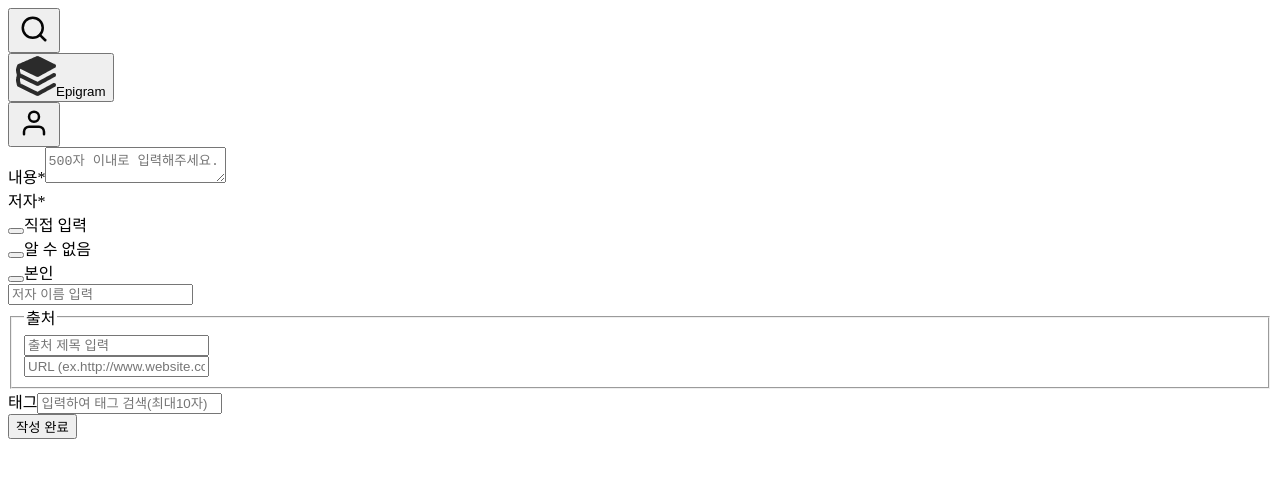
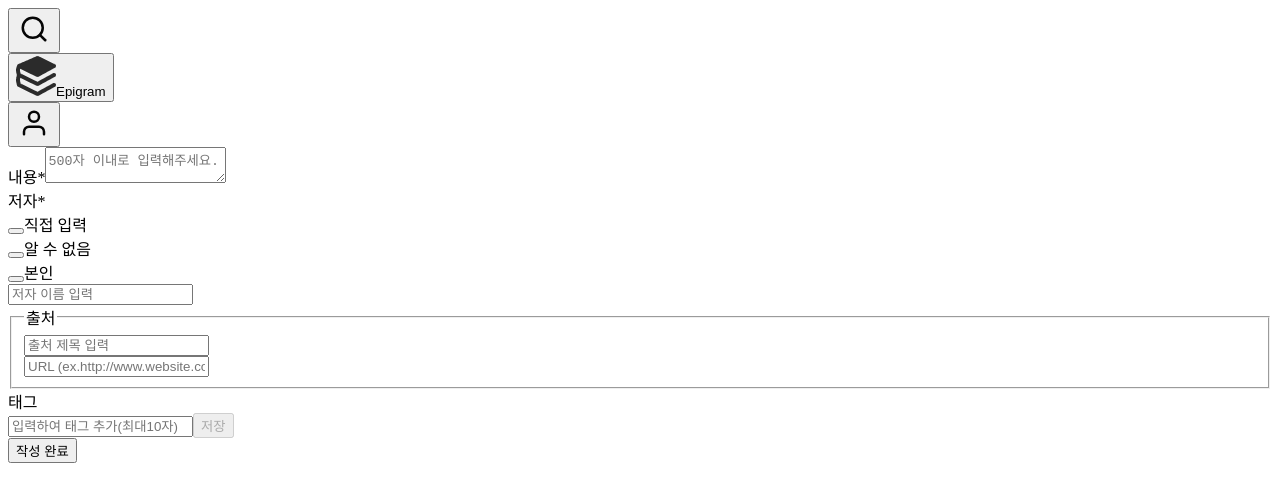
Before and after one commit to epigram5-9/epigram, a Next.js app: page /epigram/add in a window 1280 px wide. Shown: the top 502 px of the page. Built offline with nearby package versions, Linux system fonts and the light colour scheme.

Commit message:
FE-72✨ 태그 저장기능 추가

```diff
--- a/src/pageLayout/Epigram/AddEpigram.tsx
+++ b/src/pageLayout/Epigram/AddEpigram.tsx
@@ -1,4 +1,4 @@
-import React from 'react';
+import React, { KeyboardEvent, useState } from 'react';
 import { useForm } from 'react-hook-form';
 import { zodResolver } from '@hookform/resolvers/zod';
 import Header from '@/components/Header/Header';
@@ -10,6 +10,9 @@ import { Form, FormField, FormItem, FormLabel, FormControl, FormMessage } from '
 import { AddEpigramFormSchema, AddEpigramFormType } from '@/schema/addEpigram';
 
 function AddEpigram() {
+  const [tags, setTags] = useState<string[]>([]);
+  const [currentTag, setCurrentTag] = useState('');
+
   const form = useForm<AddEpigramFormType>({
     resolver: zodResolver(AddEpigramFormSchema),
     defaultValues: {
@@ -17,12 +20,36 @@ function AddEpigram() {
       author: '',
       referenceTitle: '',
       referenceUrl: '',
-      tags: '',
+      tags: [],
     },
   });
 
-  const onSubmit = (data: AddEpigramFormType) => {
-    // data 확인용 콘솔출력
+  // NOTE: 태그 저장 버튼
+  const handleAddTag = () => {
+    if (currentTag && currentTag.length <= 10 && tags.length < 3) {
+      const newTags = [...tags, currentTag];
+      setTags(newTags);
+      form.setValue('tags', newTags); // 폼 상태 업데이트
+      setCurrentTag('');
+    }
+  };
+
+  // NOTE: 태그 삭제 버튼
+  const handleRemoveTag = (tagToRemove: string) => {
+    const newTags = tags.filter((tag) => tag !== tagToRemove);
+    setTags(newTags);
+    form.setValue('tags', newTags); // 폼 상태 업데이트
+  };
+
+  // NOTE: 태그를 저장할려고 enter를 눌렀을때 폼 제출 방지
+  const handleKeyDown = (e: KeyboardEvent<HTMLInputElement>) => {
+    if (e.key === 'Enter') {
+      e.preventDefault();
+      handleAddTag();
+    }
+  };
+
+  const handleSubmit = (data: AddEpigramFormType) => {
     /* eslint-disable no-console */
     console.log(data);
   };
@@ -32,7 +59,7 @@ function AddEpigram() {
       <Header icon='search' routerPage='/search' isLogo insteadOfLogo='' isProfileIcon isShareIcon={false} isButton={false} textInButton='' disabled={false} onClick={() => {}} />
       <div className='border-t-2 w-full flex flex-col justify-center items-center'>
         <Form {...form}>
-          <form onSubmit={form.handleSubmit(onSubmit)} className='flex flex-col justify-center item-center gap-8 w-[312px] md:w-[384px] lg:w-[640px] py-6'>
+          <form onSubmit={form.handleSubmit(handleSubmit)} className='flex flex-col justify-center item-center gap-8 w-[312px] md:w-[384px] lg:w-[640px] py-6'>
             <FormField
               control={form.control}
               name='content'
@@ -148,9 +175,53 @@ function AddEpigram() {
                   <FormLabel htmlFor='tags' className='text-semibold lg:text-2xl text-black-600'>
                     태그
                   </FormLabel>
-                  <FormControl>
-                    <Input className='h-11 lg:h-16 lg:text-2xl border-blue-300 border-2 rounded-xl p-2' id='tags' type='text' placeholder='입력하여 태그 검색(최대10자)' {...field} />
-                  </FormControl>
+                  <div className='relative'>
+                    <Input
+                      {...field}
+                      className='h-11 lg:h-16 lg:text-2xl border-blue-300 border-2 rounded-xl p-2 pr-20'
+                      id='tags'
+                      type='text'
+                      placeholder='입력하여 태그 추가(최대10자)'
+                      value={currentTag}
+                      onChange={(e) => {
+                        setCurrentTag(e.target.value);
+                        // NOTE: 현재 태그 배열을 form상태에 반영
+                        field.onChange(tags);
+                      }}
+                      onKeyDown={handleKeyDown}
+                      maxLength={10}
+                    />
+                    <Button
+                      type='button'
+                      className='absolute right-2 top-1/2 transform -translate-y-1/2 h-8 px-3 bg-blue-500 text-white rounded'
+                      onClick={() => {
+                        handleAddTag();
+                        // NOTE: 새 태그를 추가하고 form 상태 업데이트
+                        field.onChange([...tags, currentTag]);
+                      }}
+                      disabled={tags.length >= 3 || currentTag.length === 0}
+                    >
+                      저장
+                    </Button>
+                  </div>
+                  <div className='flex flex-wrap gap-2 mt-2'>
+                    {tags.map((tag) => (
+                      <div key={tag} className='bg-blue-100 px-2 py-1 rounded-full flex items-center'>
+                        <span>{tag}</span>
+                        <button
+                          type='button'
+                          className='ml-2 text-red-500'
+                          onClick={() => {
+                            handleRemoveTag(tag);
+                            // NOTE: 태그 제거 후 form 상태 업데이트
+                            field.onChange(tags.filter((t) => t !== tag));
+                          }}
+                        >
+                          ×
+                        </button>
+                      </div>
+                    ))}
+                  </div>
                   <FormMessage />
                 </FormItem>
               )}
--- a/src/schema/addEpigram.ts
+++ b/src/schema/addEpigram.ts
@@ -9,8 +9,6 @@ export const AddEpigramRequestSchema = z.object({
   author: z.string().min(1).max(30),
   content: z.string().min(1).max(500),
 });
-
-export type AddEpigramRequestType = z.infer<typeof AddEpigramRequestSchema>;
 
 export const AddEpigramResponseSchema = z.object({
   likeCount: z.number(),
@@ -28,15 +26,15 @@ export const AddEpigramResponseSchema = z.object({
   id: z.number().int().positive(),
 });
 
-export type AddEpigramResponseType = z.infer<typeof AddEpigramResponseSchema>;
-
 // 폼 입력값을 위한 스키마 (API 요청 전 사용)
 export const AddEpigramFormSchema = z.object({
-  tags: z.string(),
+  tags: z.array(z.string().min(1).max(10)).max(3),
   referenceUrl: z.string().url().regex(urlRegex, { message: '올바른 URL 형식이 아닙니다.' }).optional(),
   referenceTitle: z.string().max(100).optional(),
   author: z.string().min(1).max(30),
   content: z.string().min(1).max(500),
 });
 
+export type AddEpigramRequestType = z.infer<typeof AddEpigramRequestSchema>;
+export type AddEpigramResponseType = z.infer<typeof AddEpigramResponseSchema>;
 export type AddEpigramFormType = z.infer<typeof AddEpigramFormSchema>;
```
